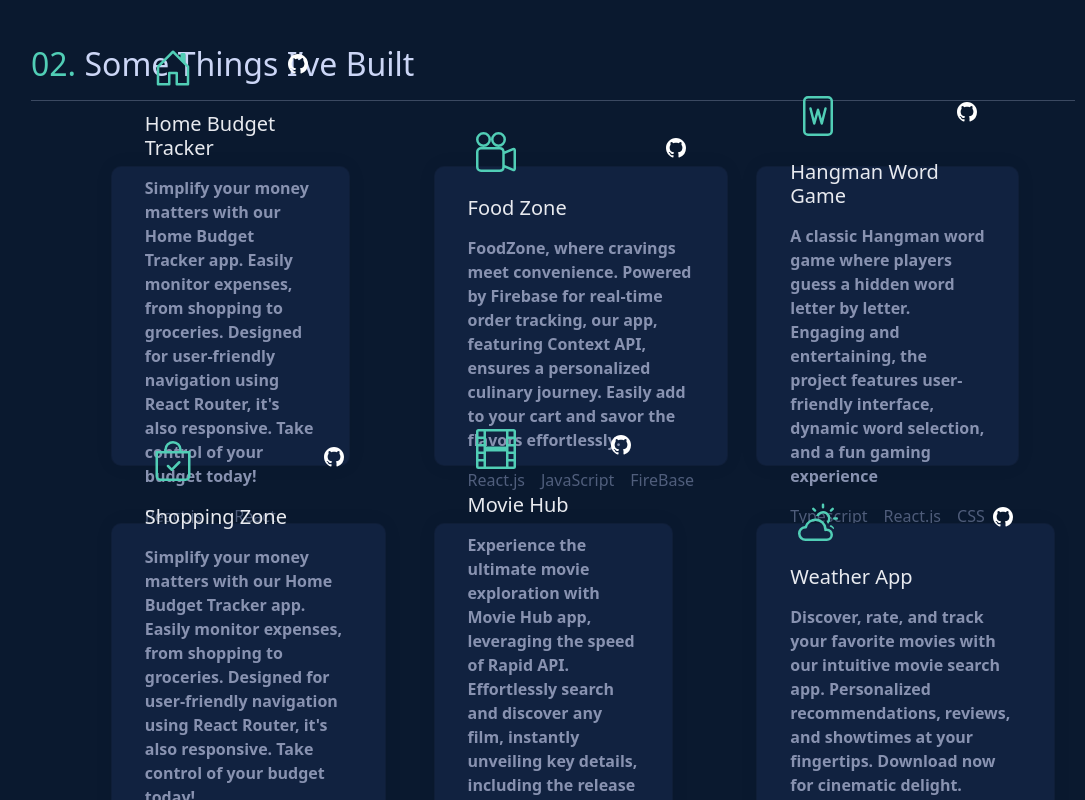
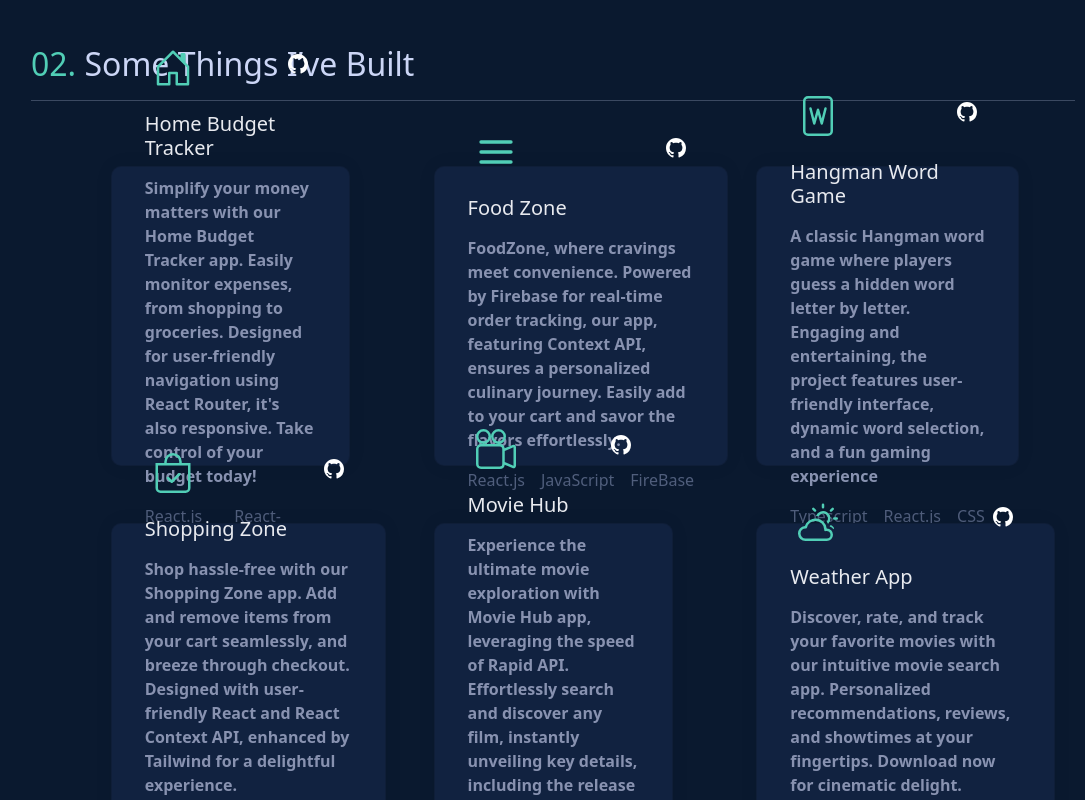
Before and after one commit to RohitDeepati/Personal-Portfolio, a React (Vite) app: page / in a window 1280 px wide. Shown: the part 1680-2480 px from the top of the page, without its empty margins (87-1172 px from the left). Built offline with nearby package versions, Linux system fonts and the light colour scheme.

Commit message:
project card issue resolved

```diff
--- a/src/assets/Icons/SvgIcons.jsx
+++ b/src/assets/Icons/SvgIcons.jsx
@@ -1,16 +1,18 @@
 // foodicon
 export const foodIcon = (
   <svg
+    viewBox="0 0 24 24"
+    fill="none"
     xmlns="http://www.w3.org/2000/svg"
     width="40"
     height="40"
-    fill="currentColor"
-    className="bi bi-camera-reels text-start"
-    viewBox="0 0 16 16"
+    className="bi"
+    stroke="currentColor"
+    stroke-width="2"
+    stroke-linecap="round"
+    stroke-linejoin="round"
   >
-    <path d="M6 3a3 3 0 1 1-6 0 3 3 0 0 1 6 0zM1 3a2 2 0 1 0 4 0 2 2 0 0 0-4 0z" />
-    <path d="M9 6h.5a2 2 0 0 1 1.983 1.738l3.11-1.382A1 1 0 0 1 16 7.269v7.462a1 1 0 0 1-1.406.913l-3.111-1.382A2 2 0 0 1 9.5 16H2a2 2 0 0 1-2-2V8a2 2 0 0 1 2-2h7zm6 8.73V7.27l-3.5 1.555v4.35l3.5 1.556zM1 8v6a1 1 0 0 0 1 1h7.5a1 1 0 0 0 1-1V8a1 1 0 0 0-1-1H2a1 1 0 0 0-1 1z" />
-    <path d="M9 6a3 3 0 1 0 0-6 3 3 0 0 0 0 6zM7 3a2 2 0 1 1 4 0 2 2 0 0 1-4 0z" />
+    <path d="M3 12h18M3 6h18M3 18h18" />
   </svg>
 );
 
@@ -36,10 +38,12 @@
     width="40"
     height="40"
     fill="currentColor"
-    class="bi bi-film"
+    className="bi bi-camera-reels text-start"
     viewBox="0 0 16 16"
   >
-    <path d="M0 1a1 1 0 0 1 1-1h14a1 1 0 0 1 1 1v14a1 1 0 0 1-1 1H1a1 1 0 0 1-1-1zm4 0v6h8V1zm8 8H4v6h8zM1 1v2h2V1zm2 3H1v2h2zM1 7v2h2V7zm2 3H1v2h2zm-2 3v2h2v-2zM15 1h-2v2h2zm-2 3v2h2V4zm2 3h-2v2h2zm-2 3v2h2v-2zm2 3h-2v2h2z" />
+    <path d="M6 3a3 3 0 1 1-6 0 3 3 0 0 1 6 0zM1 3a2 2 0 1 0 4 0 2 2 0 0 0-4 0z" />
+    <path d="M9 6h.5a2 2 0 0 1 1.983 1.738l3.11-1.382A1 1 0 0 1 16 7.269v7.462a1 1 0 0 1-1.406.913l-3.111-1.382A2 2 0 0 1 9.5 16H2a2 2 0 0 1-2-2V8a2 2 0 0 1 2-2h7zm6 8.73V7.27l-3.5 1.555v4.35l3.5 1.556zM1 8v6a1 1 0 0 0 1 1h7.5a1 1 0 0 0 1-1V8a1 1 0 0 0-1-1H2a1 1 0 0 0-1 1z" />
+    <path d="M9 6a3 3 0 1 0 0-6 3 3 0 0 0 0 6zM7 3a2 2 0 1 1 4 0 2 2 0 0 1-4 0z" />
   </svg>
 );
 
--- a/src/assets/Links/ProjectLinks.jsx
+++ b/src/assets/Links/ProjectLinks.jsx
@@ -1,6 +1,6 @@
 // Foodzone App links
-export const foodzoneGitLink = "https://github.com/RohitDeepati/MovieHub";
-export const foodzoneProjectLink = "https://moviehub003.netlify.app/";
+export const foodzoneGitLink = "https://github.com/RohitDeepati/FoodOrderApp";
+export const foodzoneProjectLink = "https://foodzoneapp.netlify.app/";
 
 // weatherApp links
 export const weatherAppGitLink =
--- a/src/components/ProjectsCard.jsx
+++ b/src/components/ProjectsCard.jsx
@@ -18,6 +18,7 @@
   movieHubAppGitLink,
   movieHubAppProjectLink,
   shoppingzoneGitlink,
+  shoppingzoneProjectLink,
   weatherAppGitLink,
   weatherAppProjectLink,
 } from "../assets/Links/ProjectLinks";
@@ -26,6 +27,7 @@
   hangmangameDesc,
   homebudgetAppDesc,
   moviehubDesc,
+  shoppingZoneAppDesc,
   weatherAppDesc,
 } from "../utilities/ProjectsDesc";
 
@@ -78,8 +80,8 @@
               svgIcon={shoppingzoneIcon}
               githubLink={shoppingzoneGitlink}
               projectName="Shopping Zone"
-              projectLink={homebudgetAppProjectLink}
-              projectDescription={homebudgetAppDesc}
+              projectLink={shoppingzoneProjectLink}
+              projectDescription={shoppingZoneAppDesc}
               techUsed1="React.js"
               techUsed2="React-Router-Dom"
               techUsed3="Tailwind"
```
